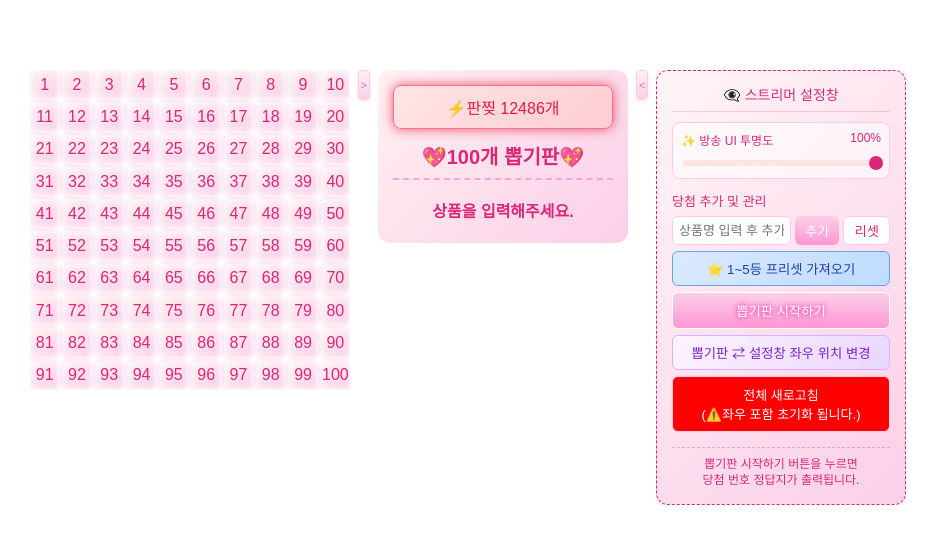
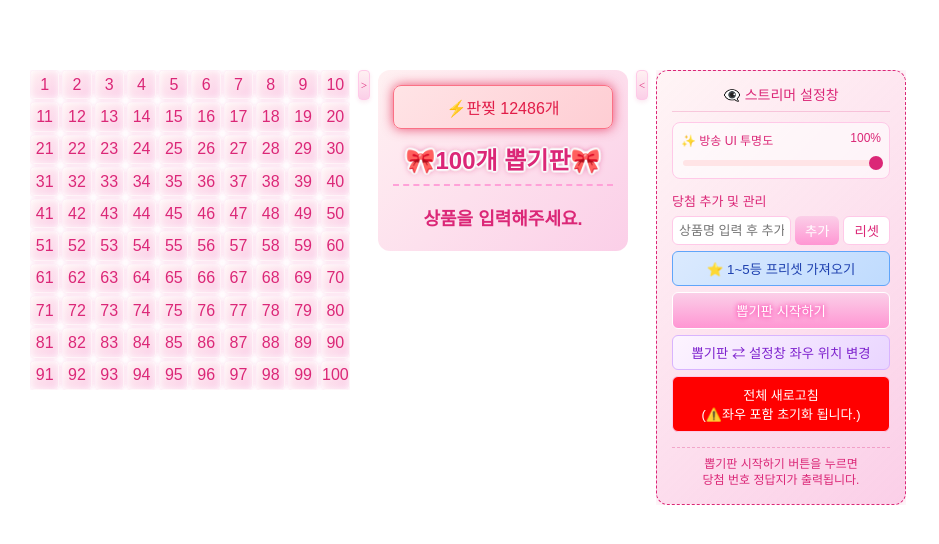
Before and after one commit to yuna-333/SOOP-raffle-ticket, a plain HTML site: page index.html in a window 1280 px wide. Shown: the whole page, without its empty margins (0-939 px from the left). Drawn offline with Linux system fonts and the light colour scheme; a web font is replaced by a local one.

Commit message:
index.html

```diff
--- a/index.html
+++ b/index.html
@@ -130,14 +130,14 @@
         @keyframes ultra-smooth-glow { 0%, 100% { box-shadow: 0 0 6px rgba(225, 29, 72, 0.15); } 50% { box-shadow: 0 0 12px rgba(225, 29, 72, 0.75); } }
 
         .prize-header { display: flex; justify-content: center; align-items: center; border-bottom: 2px dashed #FFA1D8; padding-bottom: 8px; margin: 0; }
-        .prize-title { font-size: 20px; color: #db2777; margin: 0; }
-        .prize-list { list-style: none; padding: 0; margin: 0; display: flex; flex-direction: column; gap: 6px; height: auto; }
-        .prize-item { background: #FFC9E8; padding: 6px 10px; border-radius: 6px; font-size: 16px; border-left: 4px solid #FFC9E8; display: flex; gap: 5px; align-items: center; }
+        .prize-title { font-size: 24px; color: #db2777; text-shadow: 0 0 3px #fff, 0 0 3px #fff, 0 0 3px #fff, 0 0 3px #fff, 0 0 3px #fff, 0 0 3px #fff, 0 0 3px #fff, 0 0 3px #fff, 0 0 3px #fff, 0 0 3px #fff, 0 0 3px #fff, 0 0 3px #fff, 0 0 3px #fff, 0 0 3px #fff, 0 0 6px #db2777; margin: 0; }
+        .prize-list { list-style: none; padding: 0; margin: 0; display: flex; flex-direction: column; gap: 5px; height: auto; }
+        .prize-item { background: #FFC9E8; padding: 6px 10px; border-radius: 6px; font-size: 18px; border-left: 4px solid #FFC9E8; display: flex; gap: 5px; align-items: center; }
         .prize-item.rank-1 { border-left-color: #db2777; }
         .prize-item.rank-2 { border-left-color: #f472b6; }
         .prize-item.rank-3 { border-left-color: #FFB8E1; }
-        .rank-badge { color: #f472b6; min-width: 52px; display: flex; gap: 2px; align-items: center; }
-        .prize-name { color: #db2777; overflow: hidden; text-overflow: ellipsis; white-space: nowrap; }
+        .rank-badge { color: #f472b6; text-shadow: 0 0 2px #fff, 0 0 2px #fff, 0 0 2px #fff, 0 0 2px #fff, 0 0 2px #fff, 0 0 2px #fff, 0 0 2px #fff, 0 0 2px #fff, 0 0 2px #fff, 0 0 2px #fff, 0 0 2px #fff, 0 0 2px #fff, 0 0 2px #fff, 0 0 2px #fff; min-width: 52px; display: flex; gap: 2px; align-items: center; }
+        .prize-name { color: #db2777; text-shadow: 0 0 2px #fff, 0 0 2px #fff, 0 0 2px #fff, 0 0 2px #fff, 0 0 2px #fff, 0 0 2px #fff, 0 0 3px #fff, 0 0 3px #fff, 0 0 3px #fff, 0 0 3px #fff, 0 0 3px #fff, 0 0 3px #fff, 0 0 3px #fff, 0 0 3px #fff; overflow: hidden; text-overflow: ellipsis; white-space: nowrap; }
 
         .admin-wrapper { width: 250px; transition: transform 0.5s cubic-bezier(0.4, 0, 0.2, 1), width 0.5s cubic-bezier(0.4, 0, 0.2, 1), opacity 0.4s ease; opacity: 1; overflow: hidden; flex-shrink: 0; }
         .admin-wrapper.collapsed { width: 0px; opacity: 0; transform: scaleX(0); pointer-events: none; }
@@ -197,7 +197,7 @@
                 <span class="btn-text">⚡판찢 12486개</span>
             </button>
             <div class="prize-header">
-                <h3 class="prize-title">💖100개 뽑기판💖</h3>
+                <h3 class="prize-title">🎀100개 뽑기판🎀</h3>
             </div>
             <ul class="prize-list" id="prizeList"></ul>
         </div>
```
